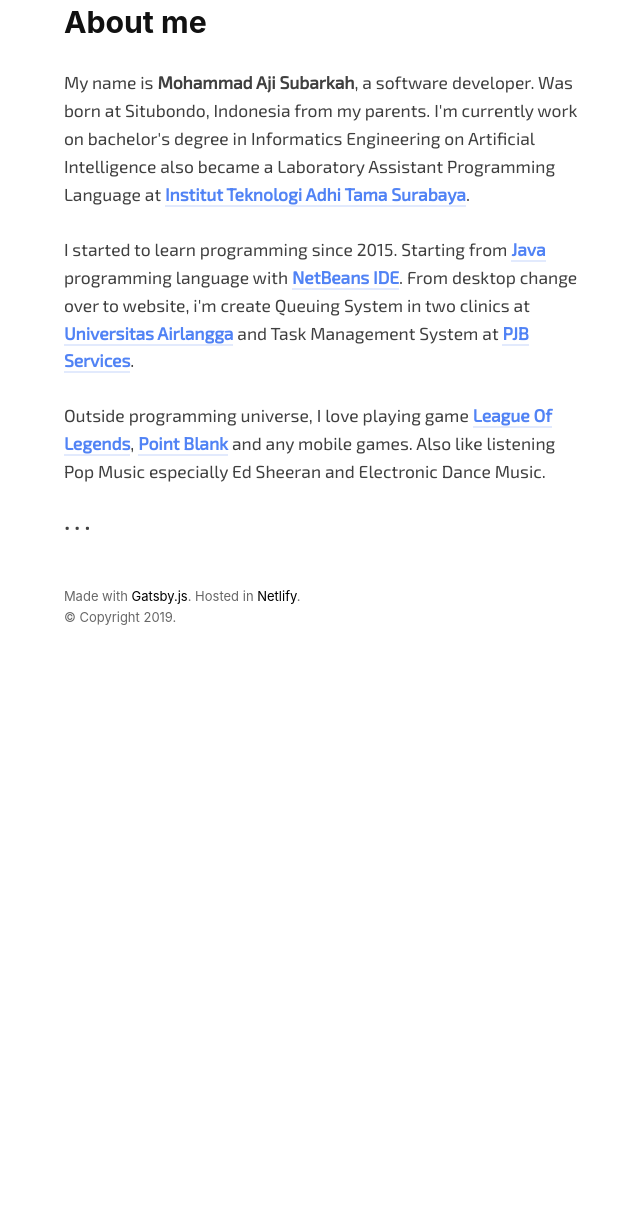
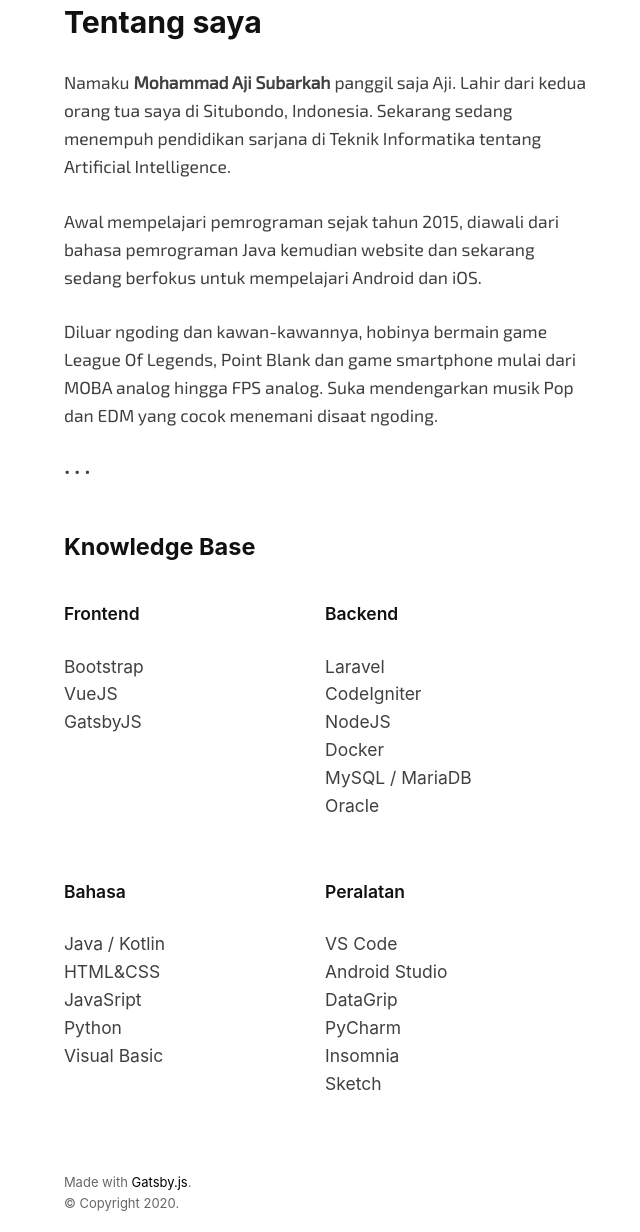
Before and after one commit to ajisubarkah/landing-page, a Gatsby site: page /about in a window 1280 px wide. Shown: the part 149-1381 px from the top of the page, without its empty margins (203-843 px from the left). Before the commit the page ends 800 px from the top, so only its background shows below. Built offline with nearby package versions, Linux system fonts and the light colour scheme; Gatsby itself is replaced by a stand-in of ours.

Commit message:
Ganti bahasa

```diff
--- a/package.json
+++ b/package.json
@@ -17,6 +17,8 @@
     "@fortawesome/free-brands-svg-icons": "^5.12.0",
     "@fortawesome/free-solid-svg-icons": "^5.12.0",
     "@fortawesome/react-fontawesome": "^0.1.8",
+    "@material-ui/core": "^4.11.0",
+    "@material-ui/icons": "^4.9.1",
     "gatsby": "^2.18.17",
     "gatsby-plugin-react-helmet": "^3.1.18",
     "gatsby-plugin-sass": "^2.1.26",
--- a/site-config.js
+++ b/site-config.js
@@ -4,15 +4,15 @@ const config = {
   siteDescription: 'Hey, my name is Mohammad Aji Subarkah.',
   menuLinks: [
     {
-      name: 'About',
+      name: 'Tentang',
       link: '/about/',
     },
     {
-      name: 'Works',
+      name: 'Blog',
       link: '/works/',
     },
     {
-      name: 'Contact',
+      name: 'Kontak',
       link: '/contact/',
     },
   ],
--- a/src/components/Footer.js
+++ b/src/components/Footer.js
@@ -4,22 +4,10 @@ const Footer = () => (
   <footer className="container footer">
     <p>
       Made with{' '}
-      <a
-        href={'https://www.gatsbyjs.org/'}
-        target={'_blank'}
-        rel="noopener noreferrer"
-      >
+      <a href={'https://www.gatsbyjs.org/'} target={'_blank'} rel="noopener noreferrer">
         Gatsby.js
       </a>
-      . Hosted in{' '}
-      <a
-        href={'https://www.netlify.com/'}
-        target={'_blank'}
-        rel="noopener noreferrer"
-      >
-        Netlify
-      </a>
-      . <br></br>© Copyright 2019.
+      .<br></br>© Copyright 2020.
     </p>
   </footer>
 )
--- a/src/pages/about.js
+++ b/src/pages/about.js
@@ -12,81 +12,65 @@ export default class About extends Component {
         <Helmet title={`About Me • ${config.siteTitle}`} />
         <article>
           <header className="page-header">
-            <h1>About me</h1>
+            <h1>Tentang saya</h1>
           </header>
           <div className="page">
             <p>
-              My name is <strong>Mohammad Aji Subarkah</strong>, a software
-              developer. Was born at Situbondo, Indonesia from my parents. I'm
-              currently work on bachelor's degree in Informatics Engineering on
-              Artificial Intelligence also became a Laboratory Assistant
-              Programming Language at{' '}
-              <a
-                href="https://itats.ac.id"
-                target="_blank"
-                rel="noopener noreferrer"
-              >
-                Institut Teknologi Adhi Tama Surabaya
-              </a>
-              .
+              Namaku <strong>Mohammad Aji Subarkah</strong> panggil saja Aji. Lahir dari kedua orang tua saya di Situbondo, Indonesia. Sekarang sedang
+              menempuh pendidikan sarjana di Teknik Informatika tentang Artificial Intelligence.
             </p>
             <p>
-              I started to learn programming since 2015. Starting from{' '}
-              <a
-                href="https://www.java.com/"
-                target="_blank"
-                rel="noopener noreferrer"
-              >
-                Java
-              </a>{' '}
-              programming language with{' '}
-              <a
-                href="https://netbeans.org/"
-                target="_blank"
-                rel="noopener noreferrer"
-              >
-                NetBeans IDE
-              </a>
-              . From desktop change over to website, i'm create Queuing System
-              in two clinics at{' '}
-              <a
-                href="https://rumahsakit.unair.ac.id/"
-                target="_blank"
-                rel="noopener noreferrer"
-              >
-                Universitas Airlangga
-              </a>{' '}
-              and Task Management System at{' '}
-              <a
-                href="https://pjbservices.com"
-                target="_blank"
-                rel="noopener noreferrer"
-              >
-                PJB Services
-              </a>
-              .
+              Awal mempelajari pemrograman sejak tahun 2015, diawali dari bahasa pemrograman Java kemudian website dan sekarang sedang berfokus untuk
+              mempelajari Android dan iOS.
             </p>
             <p>
-              Outside programming universe, I love playing game{' '}
-              <a
-                href="https://www.leagueoflegends.com/"
-                target="_blank"
-                rel="noopener noreferrer"
-              >
-                League Of Legends
-              </a>
-              ,{' '}
-              <a
-                href="https://www.pointblank.id/"
-                target="_blank"
-                rel="noopener noreferrer"
-              >
-                Point Blank
-              </a>{' '}
-              and any mobile games. Also like listening Pop Music especially Ed
-              Sheeran and Electronic Dance Music.
+              Diluar ngoding dan kawan-kawannya, hobinya bermain game League Of Legends, Point Blank dan game smartphone mulai dari MOBA analog hingga
+              FPS analog. Suka mendengarkan musik Pop dan EDM yang cocok menemani disaat ngoding.
             </p>
             <p>• • •</p>
+            <h3>Knowledge Base</h3>
+            <div className="flex w-md-80">
+              <div className="row">
+                <h5>Frontend</h5>
+                <ul>
+                  <li>Bootstrap</li>
+                  <li>VueJS</li>
+                  <li>GatsbyJS</li>
+                </ul>
+              </div>
+              <div className="row">
+                <h5>Backend</h5>
+                <ul>
+                  <li>Laravel</li>
+                  <li>CodeIgniter</li>
+                  <li>NodeJS</li>
+                  <li>Docker</li>
+                  <li>MySQL / MariaDB</li>
+                  <li>Oracle</li>
+                </ul>
+              </div>
+              <div className="row">
+                <h5>Bahasa</h5>
+                <ul>
+                  <li>Java / Kotlin</li>
+                  <li>HTML&CSS</li>
+                  <li>JavaSript</li>
+                  <li>Python</li>
+                  <li>Visual Basic</li>
+                </ul>
+              </div>
+              <div className="row">
+                <h5>Peralatan</h5>
+                <ul>
+                  <li>VS Code</li>
+                  <li>Android Studio</li>
+                  <li>DataGrip</li>
+                  <li>PyCharm</li>
+                  <li>Insomnia</li>
+                  <li>Sketch</li>
+                </ul>
+              </div>
+            </div>
           </div>
         </article>
       </Layout>
--- a/src/style/components/buttons.scss
+++ b/src/style/components/buttons.scss
@@ -219,7 +219,7 @@ a.codeigniter {
   }
 }
 
-.social-media {
+.btn-icon {
   padding: 0 0.5rem;
   font-size: 18pt;
 }
--- a/src/style/components/helpers.scss
+++ b/src/style/components/helpers.scss
@@ -1,5 +1,4 @@
-/* Helpers
-  =============== */
+/* Helpers */
 
 .text-right {
   text-align: right;
@@ -11,6 +10,10 @@
 
 .text-justify {
   text-align: justify;
+}
+
+.nowrap {
+  white-space: nowrap;
 }
 
 // Display
--- a/src/style/components/layout.scss
+++ b/src/style/components/layout.scss
@@ -219,7 +219,7 @@
   }
 }
 
-@include small-breakpoint {
+@include medium-breakpoint {
   .page {
     p {
       max-width: 70%;
@@ -668,6 +668,36 @@ h2.publication-company {
   }
 }
 
+.flex {
+  display: flex;
+  flex-wrap: wrap;
+  font-family: $font-family;
+
+  .row {
+    margin: 1.5rem 0 1rem;
+    flex: 1 1 calc(50% - 2rem);
+  }
+
+  ul {
+    font-size: 1.3rem;
+
+    li{
+      padding: 0;
+      margin: 0;
+
+      &:before {
+        content: none;
+      }
+    }
+  }
+}
+
+@include medium-breakpoint {
+  .w-md-80 {
+    width: 70%;
+  }
+}
+
 blockquote {
   color: rgba(0, 0, 0, 0.7);
   border: 2px solid $yellow;
@@ -1084,7 +1114,7 @@ button[disabled] {
   margin: 2rem 0;
   padding: 1.5rem;
   text-align: center;
-  background: #fafafa;
+  background: #eeeeee;
 
   .newsletter-avatar {
     margin: 0.5rem;
@@ -1094,6 +1124,7 @@ button[disabled] {
 
   p {
     font-size: 1.2rem;
+    margin-bottom: 1rem;
   }
 
   h3 {
@@ -1133,3 +1164,11 @@ button[disabled] {
   background: rgba(255, 235, 20, 0.7);
   color: #111;
 }
+
+.mt-1 {
+  margin-top: 1rem;
+}
+
+.mt-2 {
+  margin-top: 2rem;
+}
--- a/src/style/main.scss
+++ b/src/style/main.scss
@@ -1,10 +1,13 @@
 // Fonts
 @import url('https://fonts.googleapis.com/css?family=Roboto+Mono');
 @import url('https://fonts.googleapis.com/css?family=Exo+2&display=swap');
+@import url('https://fonts.googleapis.com/icon?family=Material+Icons');
+
 @font-face {
   font-family: 'braggadocio';
   src: url('../fonts/braggadocio.ttf') format('truetype');
 }
+
 // Variables
 @import 'base/variables';
 @import 'base/mixins';
```
Also changed, not shown: src/components/Button.js (added, +16 -0 lines), src/components/ButtonLink.js (deleted, +0 -11 lines), src/pages/index.js (+13 -35 lines), .travis.yml (added), src/images/favicon.svg (deleted), src/images/logo.png (deleted), 2 other files. Lines whose indentation alone changed are shown as unchanged.
